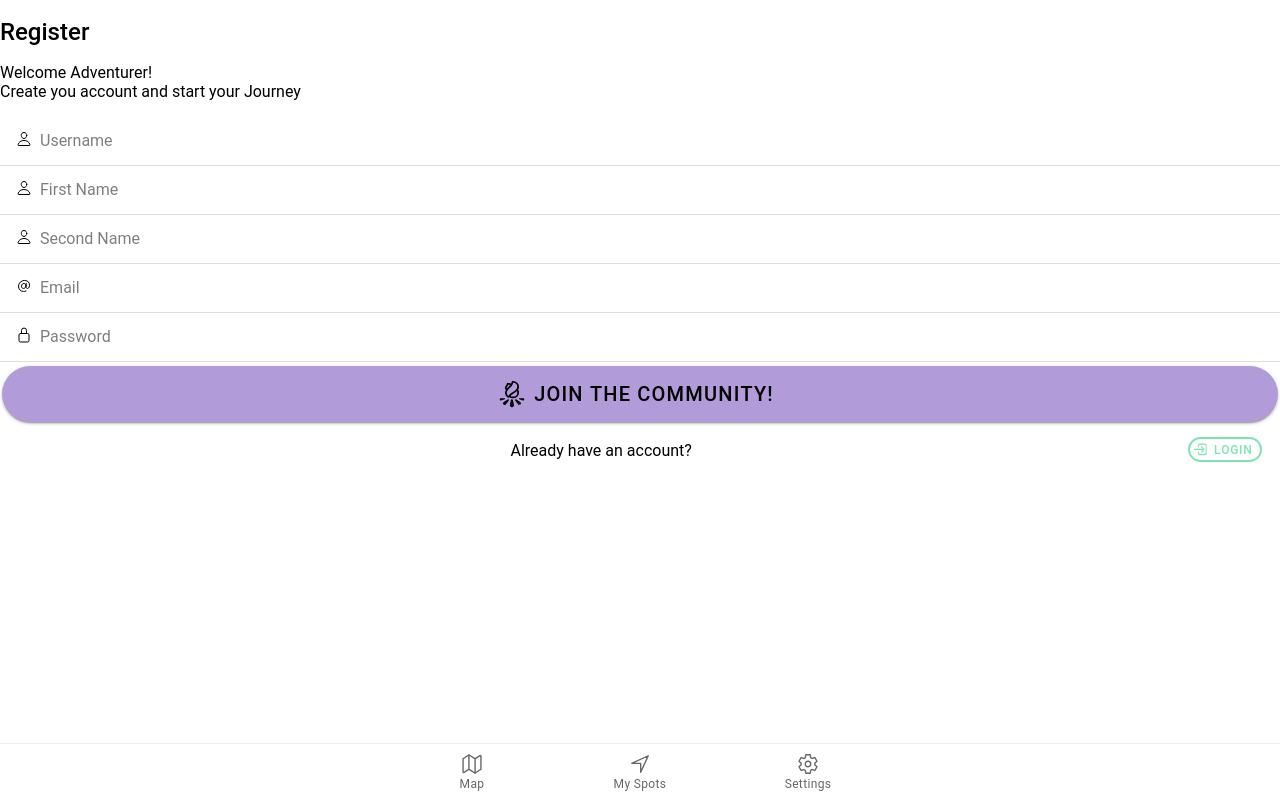
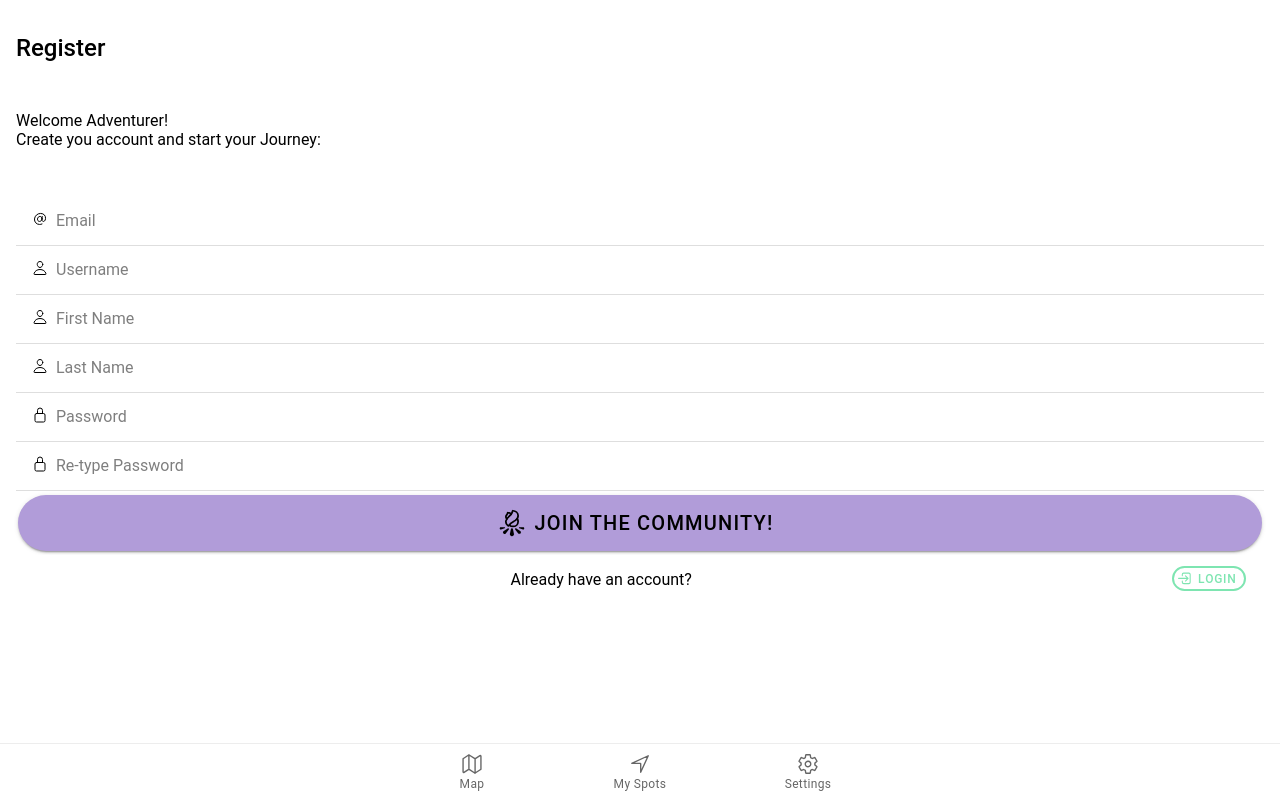
Before and after one commit to RobertIchim98/CampingApp-React, a React (Create React App) app: page /register in a window 1280 px wide. Built offline with nearby package versions, Linux system fonts and the light colour scheme.

Commit message:
Work on isAuthenticated check

```diff
--- a/src/App.tsx
+++ b/src/App.tsx
@@ -5,7 +5,6 @@ import {
   IonIcon,
   IonLabel,
   IonRouterOutlet,
-  IonTab,
   IonTabBar,
   IonTabButton,
   IonTabs,
@@ -17,7 +16,6 @@ import Login from "./Login";
 import Register from "./Register";
 import Greet from "./Greet";
 import mapview from "./mapview";
-import { BrowserRouter as Router, Switch } from "react-router-dom";
 
 /* Basic CSS for apps built with Ionic */
 import "@ionic/react/css/normalize.css";
--- a/src/Login.tsx
+++ b/src/Login.tsx
@@ -3,27 +3,22 @@ import { connect } from "react-redux";
 import { login } from "./actions/auth";
 import {
   IonButton,
-  IonCol,
   IonContent,
-  IonGrid,
   IonIcon,
   IonInput,
   IonItem,
   IonLabel,
   IonPage,
-  IonRow,
 } from "@ionic/react";
 import {
   logInOutline,
   bonfireOutline,
   personOutline,
   lockClosedOutline,
-  watch,
 } from "ionicons/icons";
-import { useForm } from "react-hook-form";
-import { type } from "os";
+import { Redirect } from "react-router";
 
-const LoginPage = ({ login }) => {
+const LoginPage = ({ login, isAuthenticated }) => {
   const [formData, setFormData] = useState({
     email: "",
     password: "",
@@ -40,6 +35,9 @@ const LoginPage = ({ login }) => {
   };
   // is user authenticated
   //redirect to home page
+  if (isAuthenticated) {
+    return <Redirect to="/mapview" />;
+  }
 
   return (
     <IonPage>
@@ -105,65 +103,10 @@ const LoginPage = ({ login }) => {
       </IonContent>
     </IonPage>
   );
+};
 
-  //const mapStateToProps = (state) => ({
-  // is authenticated?
-  // });
-  /*
-  return (
-    <IonPage>
-      <IonContent>
-        <h2>Login</h2>
-        <IonButton
-          color="secondary"
-          fill="outline"
-          shape="round"
-          href="/register"
-        >
-          <IonIcon slot="start" icon={bonfireOutline} />
-          Register
-        </IonButton>
-        <p>Welcome to Adventurer's Atlas!</p>
-        <p>Come see where people camp and spend their time outdoors!</p>
+const mapStateToProps = (state) => ({
+  isAuthenticated: state.auth.isAuthenticated,
+});
 
-        <IonItem>
-          <IonLabel>
-            <IonIcon icon={personOutline}></IonIcon>
-          </IonLabel>
-          <IonInput placeholder="Email" type="email"></IonInput>
-        </IonItem>
-        <IonItem>
-          <IonLabel>
-            <IonIcon icon={lockClosedOutline}></IonIcon>
-          </IonLabel>
-          <IonInput placeholder="Password" type="password"></IonInput>
-        </IonItem>
-        <IonButton
-          expand="block"
-          color="success"
-          size="large"
-          shape="round"
-          href="/login"
-          routerDirection="forward"
-        >
-          <IonIcon slot="start" icon={logInOutline} />
-          Login
-        </IonButton>
-        <IonItem class="ion-text-center" lines="none">
-          <IonLabel>Don't have an account?</IonLabel>
-          <IonButton
-            color="secondary"
-            fill="outline"
-            shape="round"
-            href="/register"
-          >
-            <IonIcon slot="start" icon={bonfireOutline} />
-            Join the Community!
-          </IonButton>
-        </IonItem>
-      </IonContent>
-    </IonPage>
-  );
-  */
-};
-export default connect(null, { login })(LoginPage);
+export default connect(mapStateToProps, { login })(LoginPage);
--- a/src/Register.tsx
+++ b/src/Register.tsx
@@ -1,16 +1,14 @@
-import React, { Component } from "react";
-import PropTypes from "prop-types"; // new import
+import React, { useState } from "react";
+import { Toast } from "./toast";
 import {
   IonButton,
-  IonCol,
   IonContent,
-  IonGrid,
   IonIcon,
   IonInput,
   IonItem,
   IonLabel,
   IonPage,
-  IonRow,
+  IonToast,
 } from "@ionic/react";
 import {
   logInOutline,
@@ -19,45 +17,61 @@ import {
   lockClosedOutline,
   atOutline,
 } from "ionicons/icons";
-import { Controller, useForm } from "react-hook-form";
 
-class Signup extends React.Component<any, any> {
-  constructor(props: any) {
-    super(props);
-    this.state = {
-      username: "",
-      firstname: "",
-      secondname: "",
-      email: "",
-      password: "",
-    };
-  }
-  onChange = (e: any) => {
-    this.setState({ [e.target.name]: e.target.value });
+const RegisterPage = () => {
+  const [formData, setFormData] = useState({
+    username: "",
+    email: "",
+    firstName: "",
+    lastName: "",
+    password: "",
+    re_password: "",
+  });
+  const {
+    username,
+    email,
+    firstName,
+    lastName,
+    password,
+    re_password,
+  } = formData;
+
+  const onChange = (e) => {
+    setFormData({ ...formData, [e.target.name]: e.target.value });
   };
-
-  // update function to call the action
-  onSignupClick = () => {
-    const userData = {
-      username: this.state.username,
-      firstname: this.state.firstname,
-      secondname: this.state.secondname,
-      email: this.state.email,
-      password: this.state.password,
-    };
-    this.props.signupNewUser(userData); // <-- signup new user request
+  const onSubmit = (e) => {
+    e.preventDefault();
+    console.log(e);
+    console.log(formData);
+    if (formData.password == formData.re_password) {
+      console.log("Passwords okay!");
+    } else {
+      console.log("passdontmatch");
+      Toast("Passwords don't match!", "danger");
+    }
+    //register(all the form data here);
   };
-}
-
-const registerPage = () => {
   return (
     <IonPage>
       <IonContent>
-        <h2>Register</h2>
-        <p>
-          Welcome Adventurer! <br></br>Create you account and start your Journey
+        <h2 className="ion-padding">Register</h2>
+        <p className="ion-padding">
+          Welcome Adventurer! <br></br>Create you account and start your
+          Journey:
         </p>
-        <form>
+        <form className="ion-padding" onSubmit={(e) => onSubmit(e)}>
+          <IonItem>
+            <IonLabel>
+              <IonIcon icon={atOutline}></IonIcon>
+            </IonLabel>
+            <IonInput
+              placeholder="Email"
+              type="email"
+              name="email"
+              onIonChange={(e) => onChange(e)}
+              required
+            ></IonInput>
+          </IonItem>
           <IonItem>
             <IonLabel>
               <IonIcon icon={personOutline}></IonIcon>
@@ -66,39 +80,64 @@ const registerPage = () => {
               placeholder="Username"
               name="username"
               type="text"
+              onIonChange={(e) => onChange(e)}
+              required
             ></IonInput>
           </IonItem>
           <IonItem>
             <IonLabel>
               <IonIcon icon={personOutline}></IonIcon>
             </IonLabel>
-            <IonInput placeholder="First Name" type="text"></IonInput>
+            <IonInput
+              placeholder="First Name"
+              type="text"
+              name="firstName"
+              onIonChange={(e) => onChange(e)}
+              required
+            ></IonInput>
           </IonItem>
           <IonItem>
             <IonLabel>
               <IonIcon icon={personOutline}></IonIcon>
             </IonLabel>
-            <IonInput placeholder="Second Name" type="text"></IonInput>
-          </IonItem>
-          <IonItem>
-            <IonLabel>
-              <IonIcon icon={atOutline}></IonIcon>
-            </IonLabel>
-            <IonInput placeholder="Email" type="email"></IonInput>
+            <IonInput
+              placeholder="Last Name"
+              type="text"
+              name="lastName"
+              onIonChange={(e) => onChange(e)}
+              required
+            ></IonInput>
           </IonItem>
           <IonItem>
             <IonLabel>
               <IonIcon icon={lockClosedOutline}></IonIcon>
             </IonLabel>
-            <IonInput placeholder="Password" type="password"></IonInput>
+            <IonInput
+              placeholder="Password"
+              type="password"
+              name="password"
+              onIonChange={(e) => onChange(e)}
+              required
+            ></IonInput>
+          </IonItem>
+          <IonItem>
+            <IonLabel>
+              <IonIcon icon={lockClosedOutline}></IonIcon>
+            </IonLabel>
+            <IonInput
+              placeholder="Re-type Password"
+              type="password"
+              name="re_password"
+              onIonChange={(e) => onChange(e)}
+              required
+            ></IonInput>
           </IonItem>
           <IonButton
             expand="block"
             color="secondary"
             size="large"
             shape="round"
-            href="/register"
-            routerDirection="forward"
+            type="submit"
           >
             <IonIcon slot="start" icon={bonfireOutline} />
             Join the Community!
@@ -121,16 +160,4 @@ const registerPage = () => {
     </IonPage>
   );
 };
-export default registerPage;
-
-/*
-          <IonCol>
-            <IonItem>
-              <IonLabel>
-                <IonIcon icon={calendarOutline}></IonIcon>
-              </IonLabel>
-              <IonLabel> Birthday</IonLabel>
-              <IonInput placeholder="Date of Birth" type="date"></IonInput>
-            </IonItem>
-          </IonCol>
-*/
+export default RegisterPage;
--- a/src/actions/auth.tsx
+++ b/src/actions/auth.tsx
@@ -33,9 +33,12 @@ export const checkAuthenticated = () => async (dispatch) => {
         });
       }
     } catch (err) {
-      dispatch({
-        type: AUTHENTICATED_FAIL,
-      });
+      dispatch(
+        {
+          type: AUTHENTICATED_FAIL,
+        },
+        console.log("token_not_valid")
+      );
     }
   } else {
     dispatch({
@@ -88,7 +91,7 @@ export const login = (email, password) => async (dispatch) => {
   console.log("This is user:" + body);
   try {
     const res = await axios.post(
-      `${process.env.REACT_APP_API_URL}/auth/token/login`,
+      `${process.env.REACT_APP_API_URL}/auth/jwt/create/`,
       body,
       config
     );
--- a/src/mapview.tsx
+++ b/src/mapview.tsx
@@ -1,13 +1,20 @@
 import { IonContent, IonPage } from "@ionic/react";
-import React from "react";
+import React, { useEffect } from "react";
+import { connect } from "react-redux";
+import { checkAuthenticated, load_user } from "./actions/auth";
 
-const MapView = () => {
+const MapView = (props) => {
+  useEffect(() => {
+    props.checkAuthenticated();
+    props.load_user();
+  }, []);
+
   return (
     <IonPage>
       <IonContent>
-        <div> Map here! </div>
+        <div> Hello {load_user.name} </div>
       </IonContent>
     </IonPage>
   );
 };
-export default MapView;
+export default connect(null, { checkAuthenticated, load_user })(MapView);
--- /dev/null
+++ b/src/toast.tsx
@@ -0,0 +1,10 @@
+export async function Toast(message: string, color: string) {
+  const toast = document.createElement("ion-toast");
+  toast.message = message;
+  toast.duration = 2000;
+  toast.color = color;
+  toast.position = "bottom";
+
+  document.body.appendChild(toast);
+  return toast.present();
+}
```
Also changed, not shown: src/Greet.tsx (+1 -12 lines).
